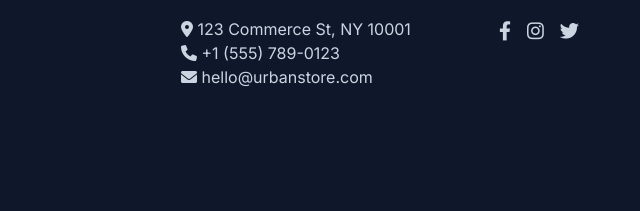
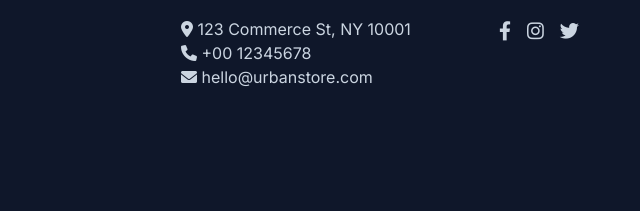
Before and after one commit to giriaakash-1/E-commerce.github.io, a plain HTML site: page index.html in a window 1280 px wide. Shown: the part 1699-1910 px from the top of the page, 479-1119 px from the left. Drawn offline with Linux system fonts and the light colour scheme.

Commit message:
Update index.html

```diff
--- a/index.html
+++ b/index.html
@@ -1292,7 +1292,7 @@
         <div class="footer-col">
           <h4>Contact</h4>
           <p><i class="fas fa-map-marker-alt"></i> 123 Commerce St, NY 10001</p>
-          <p><i class="fas fa-phone"></i> +1 (555) 789-0123</p>
+          <p><i class="fas fa-phone"></i> +00 12345678</p>
           <p><i class="fas fa-envelope"></i> hello@urbanstore.com</p>
         </div>
         <div class="footer-col">
```
